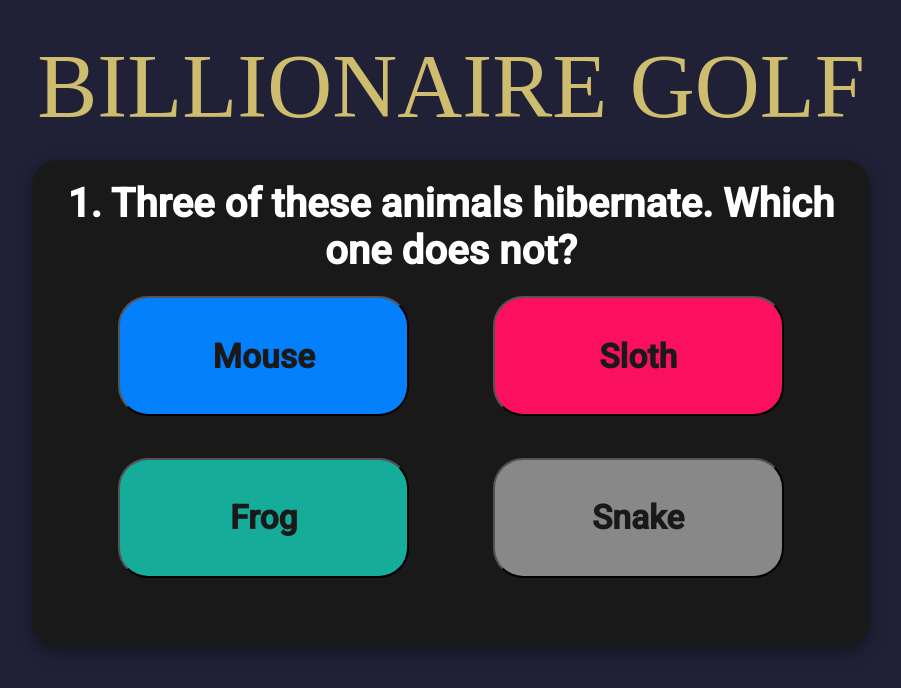
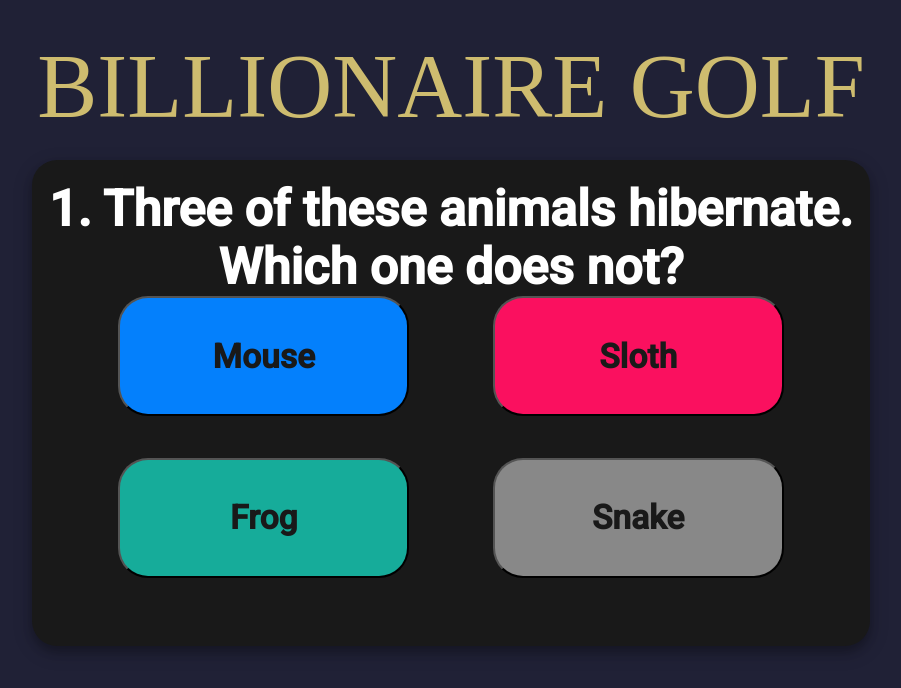
Before and after one commit to LachlanDow/Industry_Proj_Team5, an Angular app in the folder Front-end/become-billionaire/: page / in a window 1280 px wide. Both pictures are taken after a click on the button "Play!". Shown: the top 688 px of the page, without its empty margins (189-1090 px from the left). Built offline with nearby package versions, Linux system fonts and the light colour scheme; a web font is replaced by a local one.

Commit message:
Quiz page text size fixed

```diff
--- a/Front-end/become-billionaire/src/app/quiz-page/quiz-page.component.css
+++ b/Front-end/become-billionaire/src/app/quiz-page/quiz-page.component.css
@@ -2,8 +2,9 @@
     font-family: "Roboto";
     /* font-size: 50px; */
     /* font-size: calc([minimum size] + ([maximum size] - [minimum size]) * ((100vw - [minimum viewport width]) / ([maximum viewport width] - [minimum viewport width]))); */
-    font-size: calc(10px + (50 - 10) * ((100vw - 300px) / (1600 - 300)));
-    height: 50px;
+    font-size: 3vw;
+    font-size: max(50px);
+    height: 60px;
     background-color: transparent;
     color: white;
     font-weight: bold;
```
